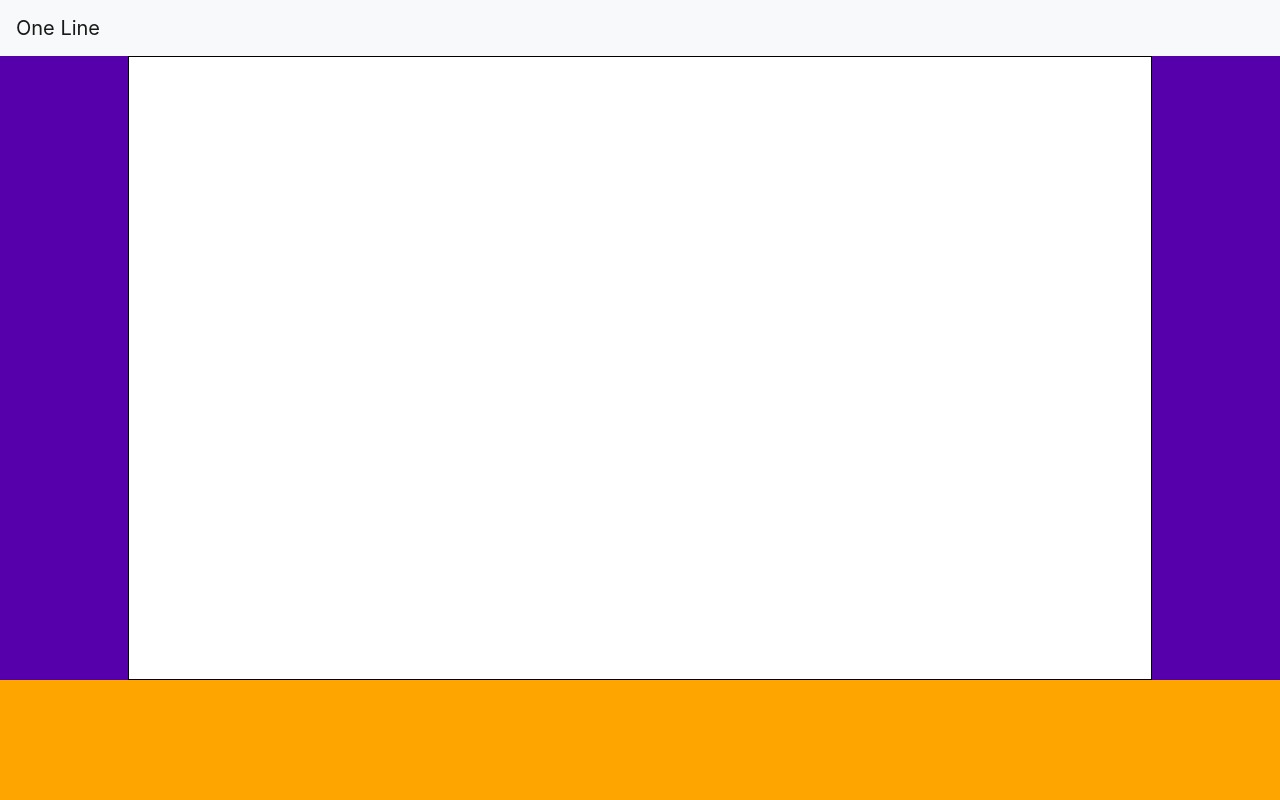
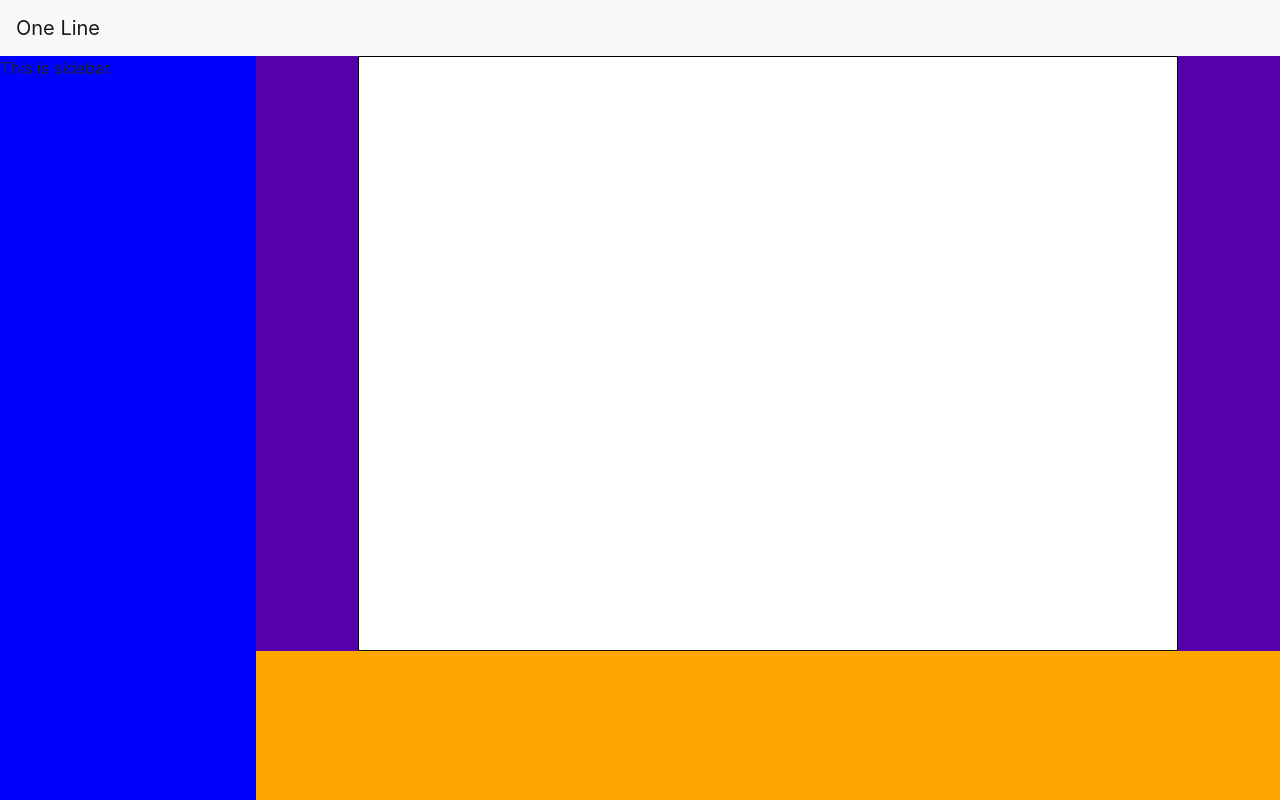
Before and after one commit to Chetan-Satpute/oneline, a React (Create React App) app: page / in a window 1280 px wide. Built offline with nearby package versions, Linux system fonts and the light colour scheme.

Commit message:
Added SideBar and Side bar open close button to nav bar.
Open close functionality of sidebar do not function.

```diff
--- a/src/component/App.jsx
+++ b/src/component/App.jsx
@@ -2,15 +2,22 @@ import React from 'react';
 import Canvas from './Canvas';
 import Controls from './Controls';
 import NavBar from './NavBar';
+import SideBar from './SideBar';
 import './css/app.css';
 
 class App extends React.Component {
 
     render() {
         return (
-            <div id="home">
+            <React.Fragment>
 
                 <NavBar />
+
+                <div id="main">
+
+                    <SideBar />
+
+                    <div id="home">
 
                         <div id="canvasContainer">
                             <Canvas />
@@ -21,6 +28,10 @@ class App extends React.Component {
                         </div>
 
                     </div>
+
+                </div>
+
+            </React.Fragment>
         );
     }
 }
--- a/src/component/NavBar.jsx
+++ b/src/component/NavBar.jsx
@@ -5,7 +5,12 @@ class NavBar extends React.Component {
     render() {
         return (
             <nav className="navbar navbar-light bg-light">
+
+                {/* Button to toggle side bar only on mobile devices */}
+                <button className="navbar-toggler-icon btn" type="button" />
+
                 <span className="navbar-brand">One Line</span>
+
             </nav>
         );
     }
--- /dev/null
+++ b/src/component/SideBar.jsx
@@ -0,0 +1,13 @@
+import React from 'react';
+import './css/sideBar.css';
+
+class SideBar extends React.Component {
+
+    render() {
+        return (
+            <div id="sideBar"> This is sidebar.</div>
+        );
+    }
+}
+
+export default SideBar;
--- a/src/component/css/app.css
+++ b/src/component/css/app.css
@@ -1,19 +1,37 @@
+#main {
+    flex: 1 1 auto;
+    display: flex;
+}
+
 #home {
-    background: black;
-    height: 100%;
+    flex: 1 1 auto;
     display: flex;
-    flex-flow: column;
+    flex-direction: column;
 }
 
 #canvasContainer {
-    background-color: #50A;
+    background:#50A;
     flex: 1 1 auto;
     display: flex;
     justify-content: center;
 }
 
 #controlContainer {
-    background-color: orange;
+    background: orange;
     flex: 0 1 auto;
-    height: 15%;
+    height: 20%;
 }
+
+.navbar-toggler-icon {
+    display: none;
+}
+
+@media only screen and (max-width: 800px) {
+    #main {
+        position: relative;
+    }
+
+    .navbar-toggler-icon {
+        display: block;
+    }
+}
--- /dev/null
+++ b/src/component/css/sideBar.css
@@ -0,0 +1,15 @@
+#sideBar {
+    background-color: blue;
+    flex: 0 0 auto;
+    width: 20%;
+    height: 100%;
+}
+
+@media only screen and (max-width: 800px) {
+
+    #sideBar {
+        position: absolute;
+        width: 60%;
+        display: none;
+    }
+}
--- a/src/index.css
+++ b/src/index.css
@@ -1,3 +1,15 @@
+body, html {
+    height: 100%;
+    width: 100%;
+}
+
+#root {
+    height: 100%;
+    width: 100%;
+    display: flex;
+    flex-direction: column;
+}
+
 canvas {
     border: 1px solid black;
     width: 80%;
@@ -5,18 +17,7 @@ canvas {
     background-color: white;
 }
 
-body, html {
-    margin: 0px;
-    height: 100%;
-    width: 100%;
-    padding: 0px;
-}
-
-#root {
-    height: 100%;
-}
-
-@media only screen and (max-width: 768px) {
+@media only screen and (max-width: 800px) {
     canvas {
         width: 100%;
     }
```
Lines whose indentation alone changed are shown as unchanged.
